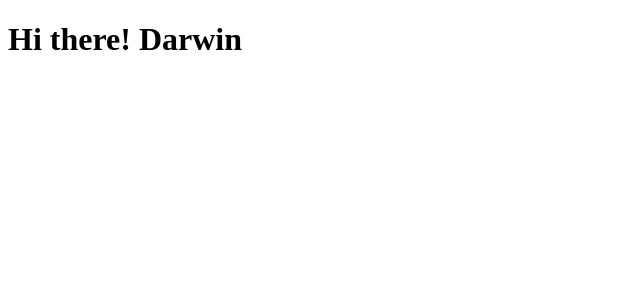
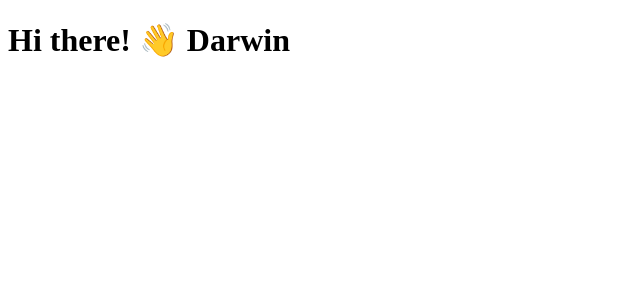
Before and after one commit to DarwinMelaya/Learnin-React, a React (Vite) app in the folder frontend/: page / in a window 1280 px wide. Shown: the top 300 px of the page, without its empty margins (0-640 px from the left). Built offline with nearby package versions, Linux system fonts and the light colour scheme.

Commit message:
Destructuring Props

```diff
--- a/frontend/src/App.jsx
+++ b/frontend/src/App.jsx
@@ -3,7 +3,7 @@ import Hello from "./components/Hello";
 function App() {
   return (
     <div className="App">
-      <Hello name="Darwin" message="Hi there!" />
+      <Hello name="Darwin" message="Hi there!" emoji="👋" />
     </div>
   );
 }
--- a/frontend/src/components/Hello.jsx
+++ b/frontend/src/components/Hello.jsx
@@ -1,9 +1,8 @@
-function Hello(props) {
-  console.log(props);
+function Hello({ name, message, emoji }) {
   return (
     <div>
       <h1>
-        {props.message} {props.name}
+        {message} {emoji} {name}
       </h1>
     </div>
   );
```
